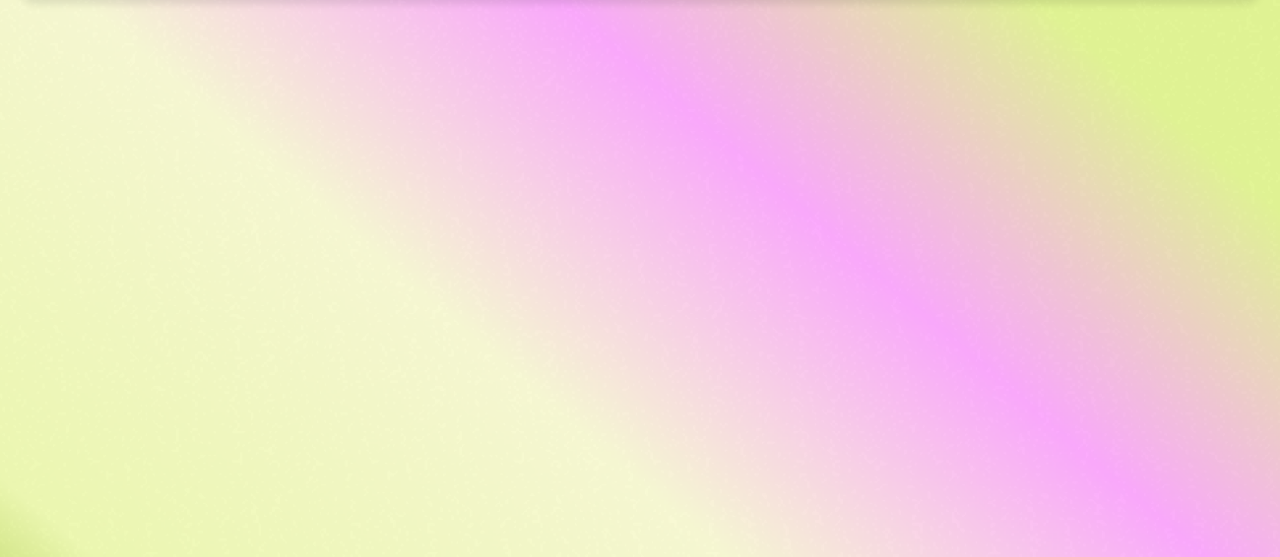
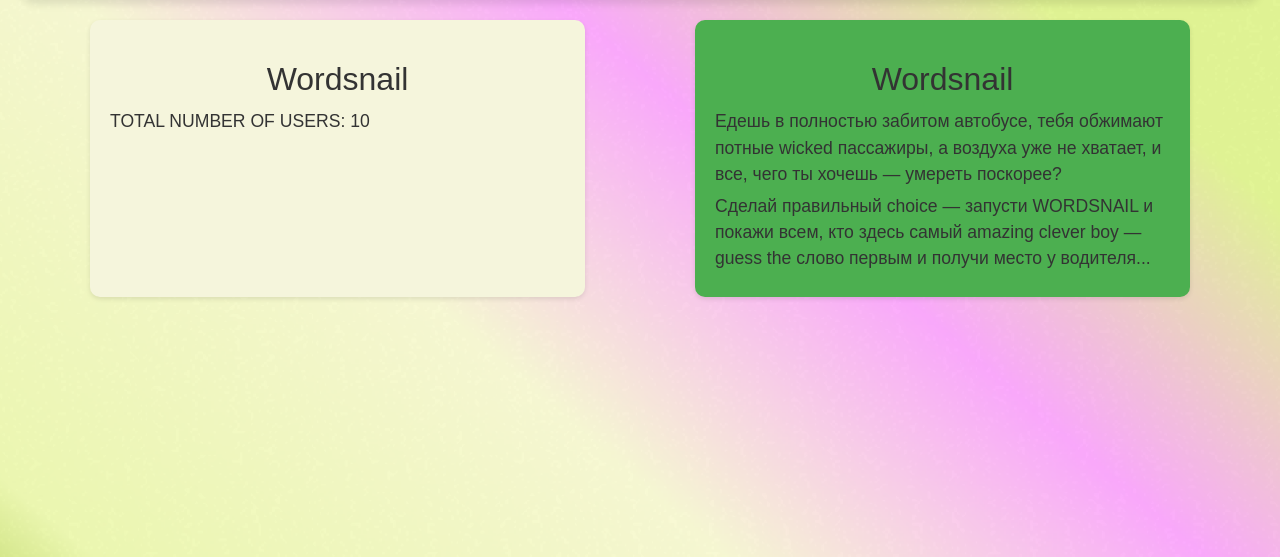
Before and after one commit to Rinaz-netiz/tp_wordsnail, a Django app: page / in a window 1280 px wide. Shown: the part 87-644 px from the top of the page. Run offline with Django 5.2, Linux system fonts and the light colour scheme; some libraries are stand-ins or nearby versions.

Commit message:
ostalos start screen++

```diff
--- a/wordsnail/static/wordsnail/css/style.css
+++ b/wordsnail/static/wordsnail/css/style.css
@@ -222,3 +222,46 @@ h1 {
     background: linear-gradient(135deg, #48c6ef, #6f86d6); /* Изменение градиента при наведении */
     transform: scale(1.05); /* Увеличение кнопки при наведении */
 }
+
+
+
+
+
+.container {
+    display: flex;
+    justify-content: space-between;
+    padding: 20px;
+    /* Фон контейнера оставляем прозрачным */
+}
+
+.left-rect {
+    width: 45%;
+    padding: 20px;
+    border-radius: 10px;
+    background-color: #f5f5dc; /* бежевый цвет для левого прямоугольника */
+    box-shadow: 0 2px 5px rgba(0, 0, 0, 0.1);
+}
+
+.right-rect {
+    width: 45%;
+    padding: 20px;
+    border-radius: 10px;
+    background-color: #4CAF50; /* зеленый цвет для правого прямоугольника */
+    box-shadow: 0 2px 5px rgba(0, 0, 0, 0.1);
+}
+
+.title {
+    font-size: 2em;
+    color: #333; /* темно-серый цвет текста */
+    margin-bottom: 10px;
+}
+
+.users, .description {
+    font-size: 1.1em;
+    color: #333; /* темно-серый цвет текста */
+    margin: 5px 0;
+}
+
+.description {
+    line-height: 1.5; /* увеличивает расстояние между строками для удобства чтения */
+}
--- a/wordsnail/templates/wordsnail/home.html
+++ b/wordsnail/templates/wordsnail/home.html
@@ -1,5 +1,21 @@
 {% extends 'wordsnail/base.html' %}
 
 {% block yourhtml %}
+    <div class="container">
+        <div class="left-rect">
+            <h1 class="title">Wordsnail</h1>
+            <p class="users">TOTAL NUMBER OF USERS: 10</p>
+        </div>
 
+        <div class="right-rect">
+            <h1 class="title">Wordsnail</h1>
+            <p class="description">
+                Едешь в полностью забитом автобусе, тебя обжимают потные wicked пассажиры,
+                а воздуха уже не хватает, и все, чего ты хочешь — умереть поскорее?
+            </p>
+            <p class="description">
+                Сделай правильный choice — запусти WORDSNAIL и покажи всем, кто здесь самый amazing clever boy — guess the слово первым и получи место у водителя...
+            </p>
+        </div>
+    </div>
 {% endblock %}
```
